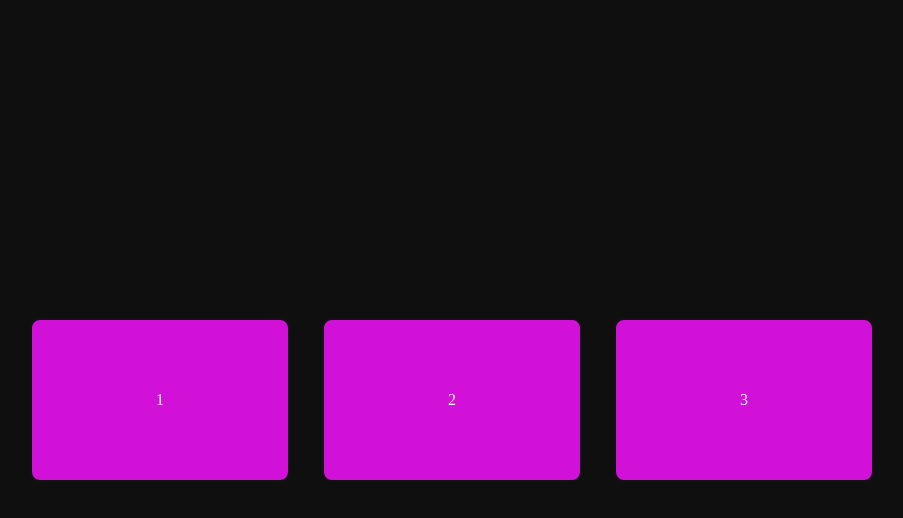
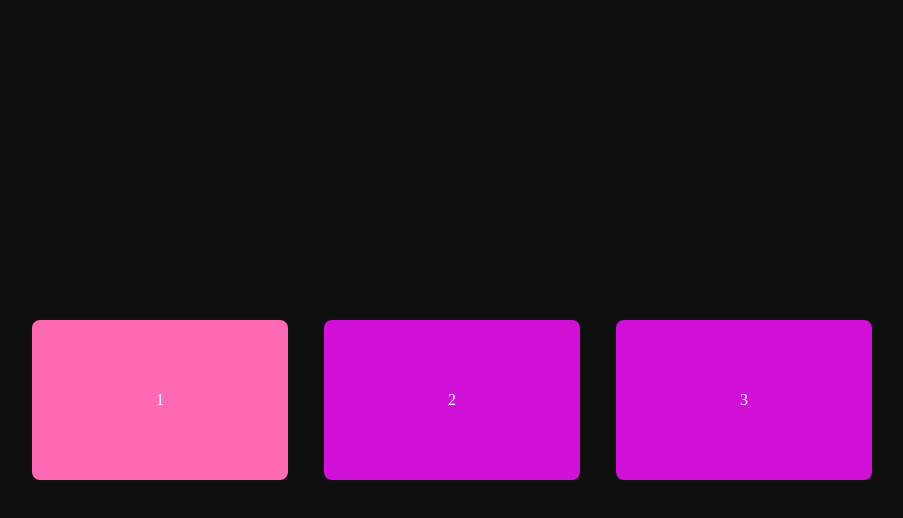
Before and after one commit to mariafernandasimardo/displayflex1a, a plain HTML site: page index.html in a window 1280 px wide. In both pictures the pointer is over the element 348 px from the left and 400 px from the top of the page. Shown: the whole page, without its empty margins (188-1091 px from the left). Drawn offline with Linux system fonts and the light colour scheme.

Commit message:
jnhjnmrthnjgn

```diff
--- a/index.html
+++ b/index.html
@@ -34,6 +34,10 @@
             justify-content: center;
             align-items: center;
         }
+
+        .box:hover{
+            background-color: hotpink;
+        }
     </style>
 </head>
 <body>
```
